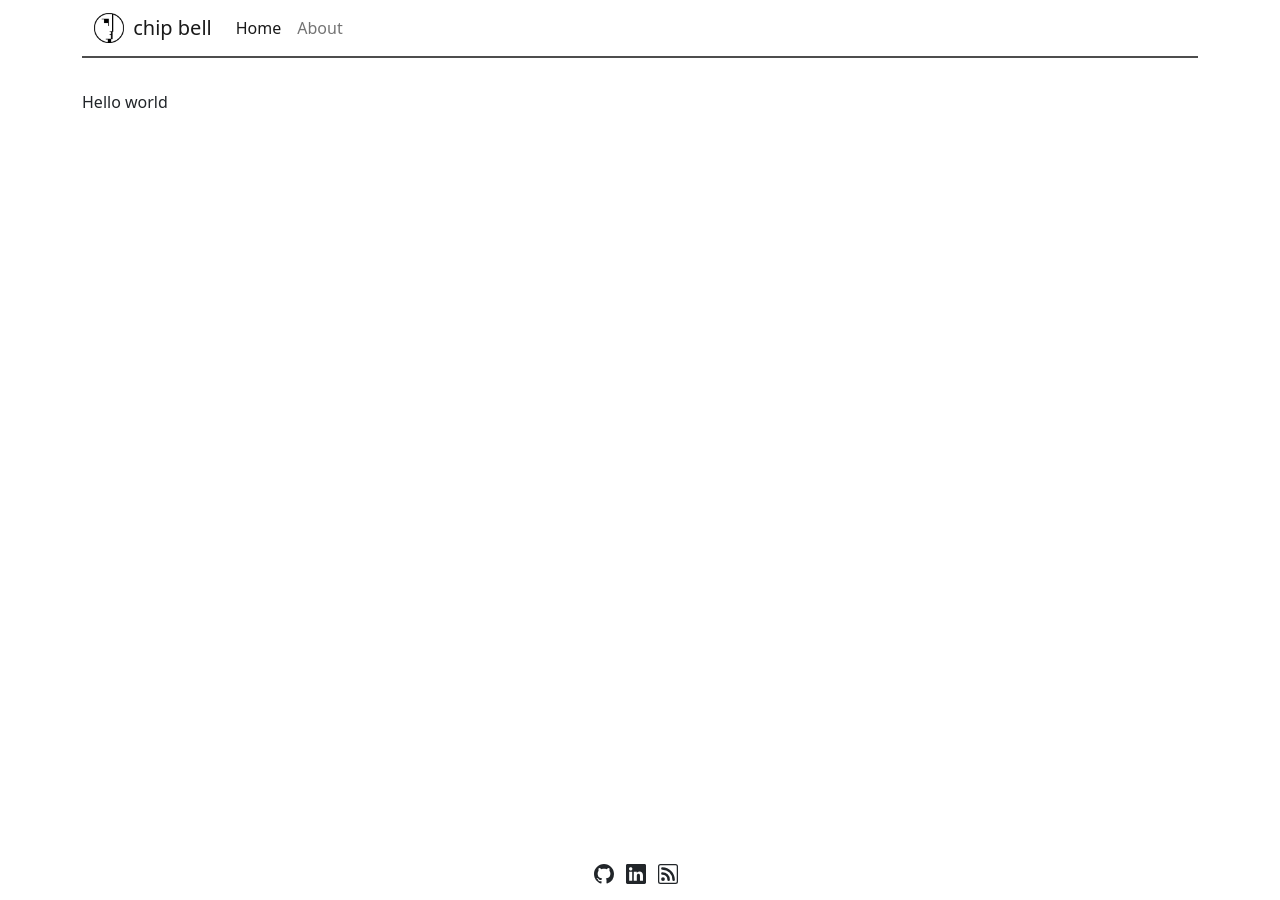
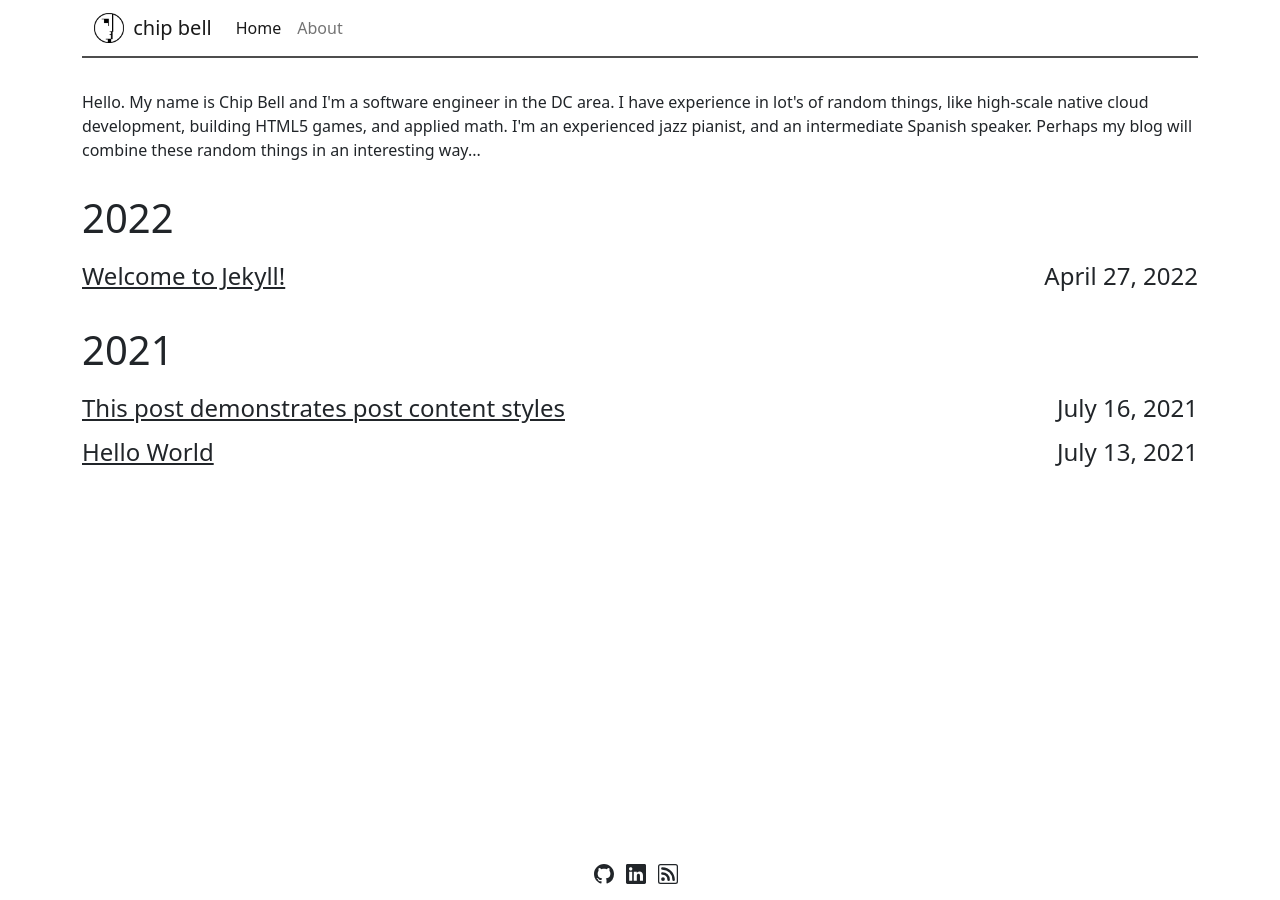
Before and after one commit to chipbell4/chipbell4.github.io, a Jekyll site: the page built from index.html, in a window 1280 px wide. Built offline with Jekyll 4.4.1, drawn with Linux system fonts in a browser that asks for light colours.

Commit message:
Fixing start page

```diff
--- a/index.html
+++ b/index.html
@@ -1,6 +1,10 @@
 ---
 layout: default
 ---
+Hello. My name is Chip Bell and I'm a software engineer in the DC area.
+I have experience in lot's of random things, like high-scale native cloud development, building HTML5 games, and applied math.
+I'm an experienced jazz pianist, and an intermediate Spanish speaker.
+Perhaps my blog will combine these random things in an interesting way...
 
 <div class="archive">
   {% for post in site.posts %} {% assign currDate = post.date | date: "%Y" %} {%
--- a/index.md
+++ /dev/null
@@ -1,7 +0,0 @@
----
-# Feel free to add content and custom Front Matter to this file.
-# To modify the layout, see https://jekyllrb.com/docs/themes/#overriding-theme-defaults
-
-layout: page
----
-Hello world
```
